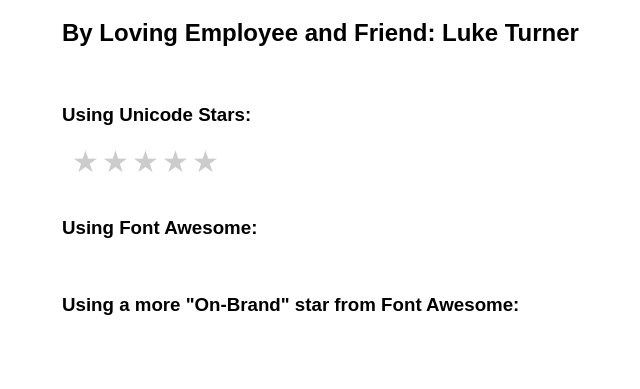
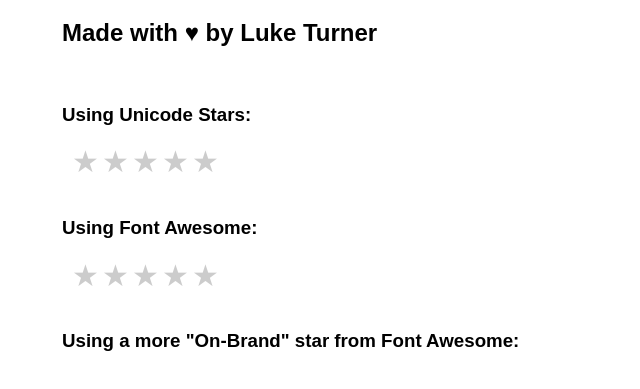
Before and after one commit to thepixelfish/better-rods-reviews, a plain HTML site: page index.html in a window 1280 px wide. Shown: the part 89-478 px from the top of the page, without its empty margins (228-868 px from the left). Drawn offline with Linux system fonts and the light colour scheme.

Commit message:
Change thing

```diff
--- a/index.html
+++ b/index.html
@@ -10,7 +10,7 @@
   <body>
     <div id="wrap">
         <h1>Better Rod's Review System</h1>
-        <h2>By Loving Employee and Friend: Luke Turner</h2>
+        <h2>Made with ♥ by Luke Turner</h2>
         <br>
         <h3>Using Unicode Stars:</h3>
           <div class="rate">
@@ -28,8 +28,20 @@
 
         <br><br><br>
         <h3>Using Font Awesome:</h3>
+        <div class="rate">
+          <input type="radio" id="star5" name="rate" value="5" />
+          <label for="star5" title="text">5 stars</label>
+          <input type="radio" id="star4" name="rate" value="4" />
+          <label for="star4" title="text">4 stars</label>
+          <input type="radio" id="star3" name="rate" value="3" />
+          <label for="star3" title="text">3 stars</label>
+          <input type="radio" id="star2" name="rate" value="2" />
+          <label for="star2" title="text">2 stars</label>
+          <input type="radio" id="star1" name="rate" value="1" />
+          <label for="star1" title="text">1 star</label>
+        </div>
 
-        <br>
+        <br><br><br>
         <h3>Using a more "On-Brand" star from Font Awesome:</h3>
 
     </div>
```
